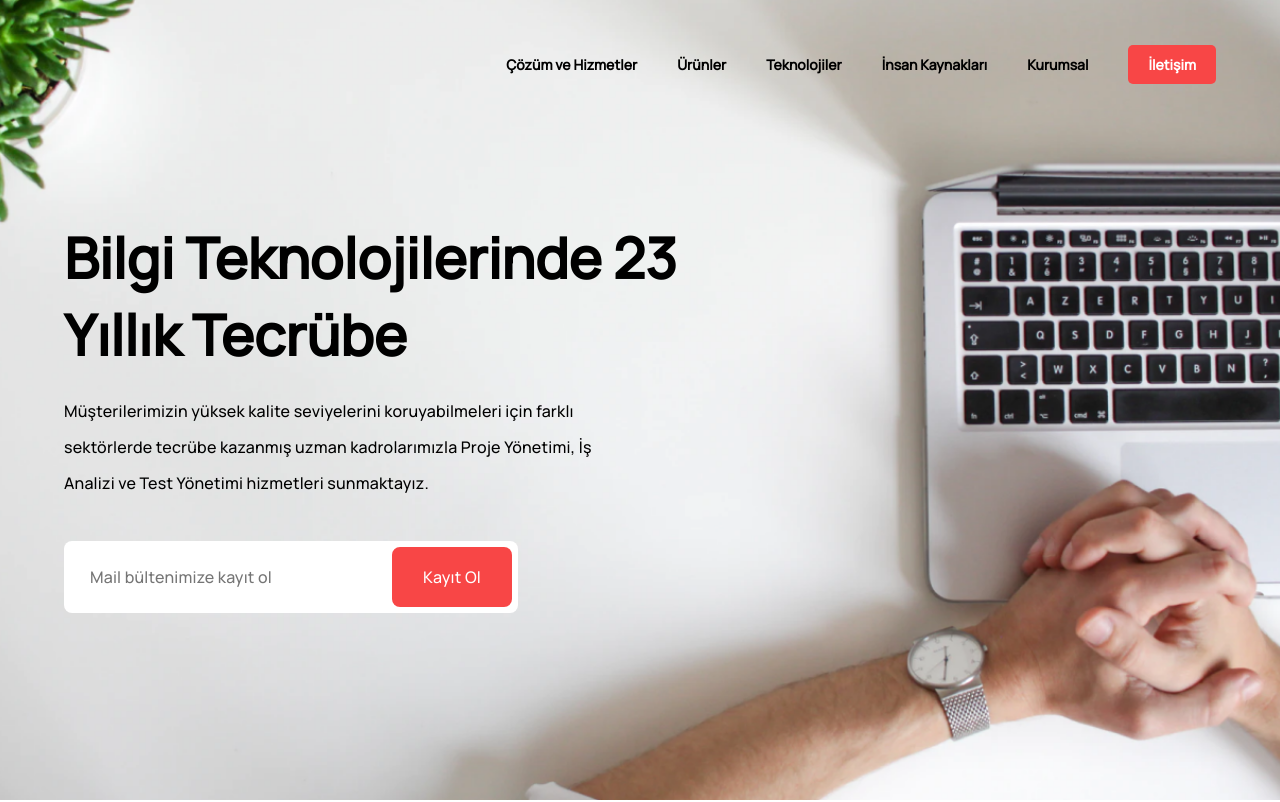
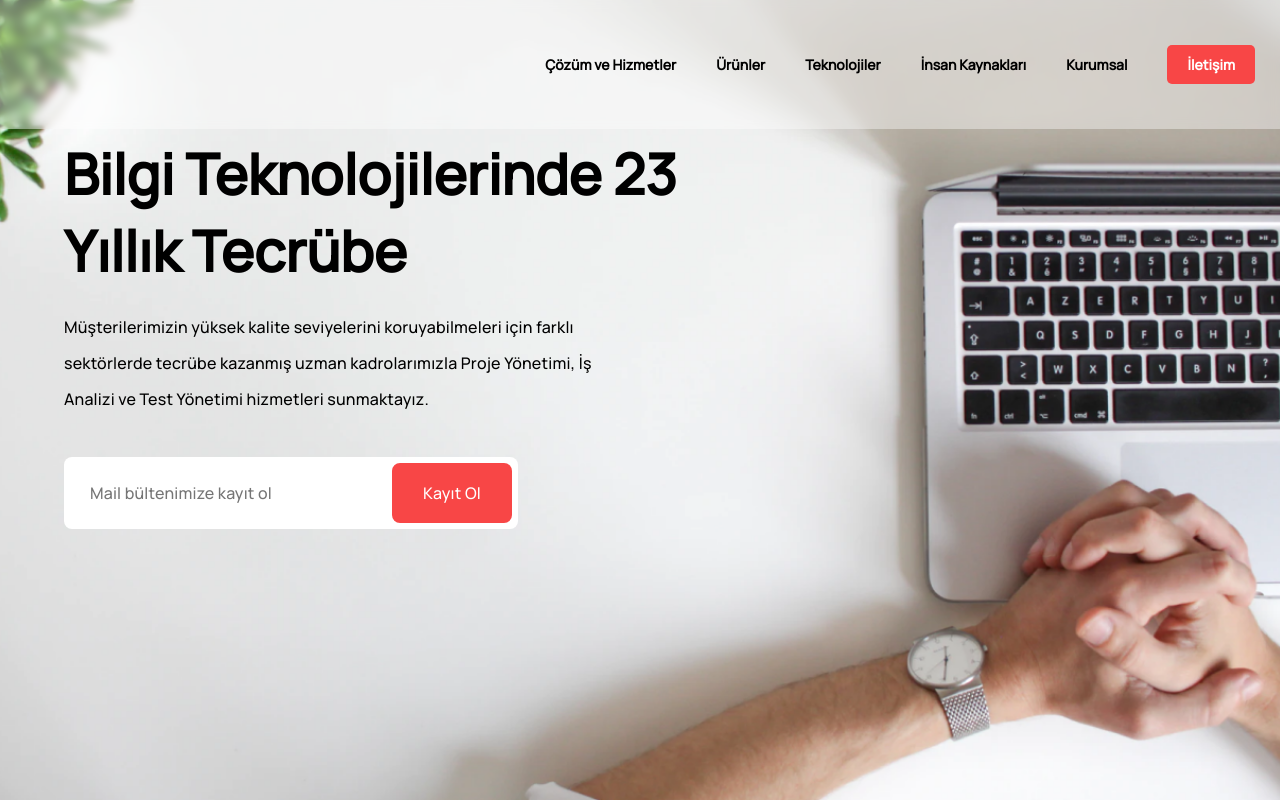
Before and after one commit to Shamsiddin095/figmaoxirgi, a plain HTML site: page index.html in a window 1280 px wide. Shown: the top 802 px of the page. Drawn offline with Linux system fonts and the light colour scheme; a web font is replaced by a local one.

Commit message:
change fexed

```diff
--- a/index.html
+++ b/index.html
@@ -9,8 +9,8 @@
   </head>
   <body>
     <!--container_ header------------------------------->
+
     <header>
-      <div class="container_header">
       <nav>
         <div class="nav_icon">
           <img src="./img/List.svg" alt="img" />
@@ -25,6 +25,7 @@
           <button>İletişim</button>
         </div>
       </nav>
+      <div class="container_header">
         <div class="header_content">
           <h1>Bilgi Teknolojilerinde 23 Yıllık Tecrübe</h1>
 
--- a/style.css/style.css
+++ b/style.css/style.css
@@ -25,7 +25,13 @@ header {
 nav {
   display: flex;
   justify-content: space-between;
-  padding-top: 45px;
+  background-color: rgba(255, 255, 255, 0.4);
+  -webkit-backdrop-filter: blur(5px);
+  backdrop-filter: blur(5px);
+  padding: 45px 45px;
+  position: fixed;
+  min-width: 100%;
+  left: 0px;
 }
 .nav_list {
   display: flex;
@@ -54,6 +60,7 @@ nav {
   font-size: 14px;
   font-weight: 700;
   border: none;
+  margin-right: 70px;
 }
 .nav_icon img {
   display: none;
@@ -789,4 +796,7 @@ footer {
   .section_title {
     padding: 10px 10px;
   }
+  header {
+    height: 80vh;
+  }
 }
```
Lines whose indentation alone changed are shown as unchanged.
